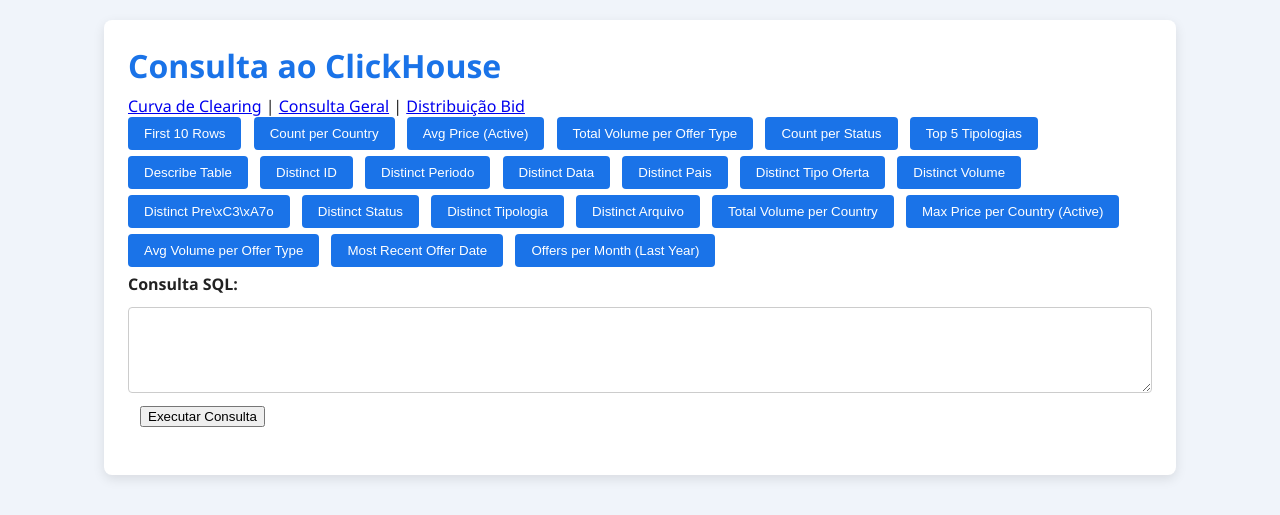
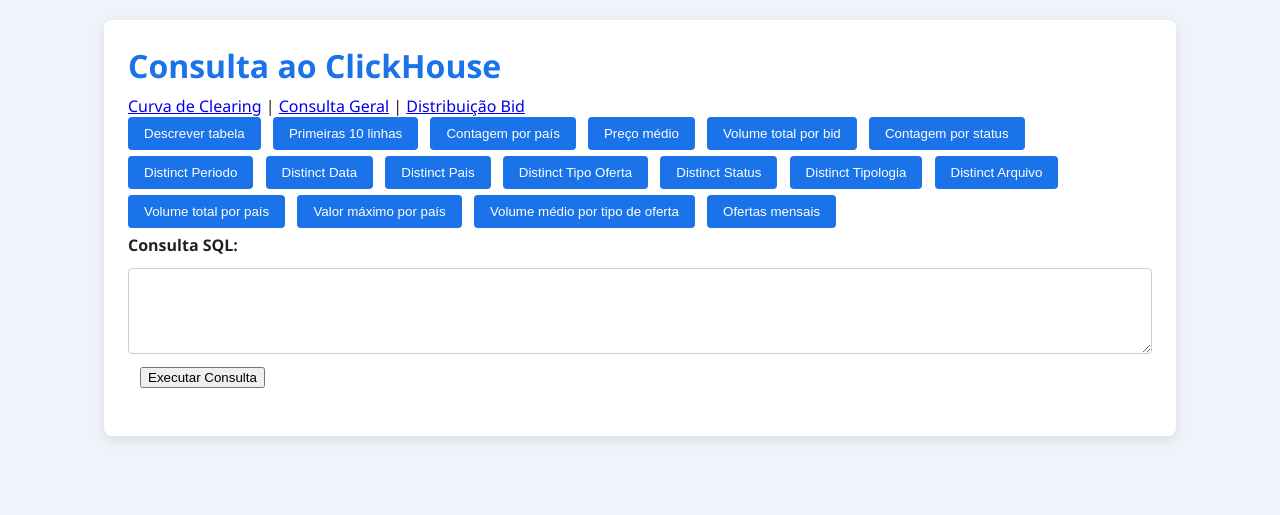
Before and after one commit to jeffersonpimenta/mibel-datalab, a PHP site: page / in a window 1280 px wide. Shown: the top 515 px of the page. Run offline with PHP 8.4, Linux system fonts and the light colour scheme.

Commit message:
Update index.php
Ajuste nas funcionalidades.

```diff
--- a/src/index.php
+++ b/src/index.php
@@ -15,28 +15,23 @@
     </nav>
 
     <div id="presetQueries">
-        <button type="button" onclick="setAndSubmit('SELECT * FROM default.ofertas LIMIT 10')">First 10 Rows</button>
-        <button type="button" onclick="setAndSubmit('SELECT pais, COUNT(*) AS cnt FROM default.ofertas GROUP BY pais ORDER BY cnt DESC')">Count per Country</button>
-        <button type="button" onclick="setAndSubmit('SELECT pais, AVG(preco) AS avg_price FROM default.ofertas WHERE status = \'O\' GROUP BY pais')">Avg Price (Active)</button>
-        <button type="button" onclick="setAndSubmit('SELECT tipo_oferta, SUM(volume) AS total_volume FROM default.ofertas GROUP BY tipo_oferta')">Total Volume per Offer Type</button>
-        <button type="button" onclick="setAndSubmit('SELECT status, COUNT(*) AS cnt FROM default.ofertas GROUP BY status ORDER BY cnt DESC')">Count per Status</button>
-        <button type="button" onclick="setAndSubmit('SELECT tipologia, COUNT(*) AS cnt FROM default.ofertas GROUP BY tipologia ORDER BY cnt DESC LIMIT 5')">Top 5 Tipologias</button>
-        <button type="button" onclick="setAndSubmit('DESCRIBE TABLE default.ofertas')">Describe Table</button>
-<button type="button" onclick="setAndSubmit('SELECT DISTINCT id FROM default.ofertas')">Distinct ID</button>
+	    <button type="button" onclick="setAndSubmit('DESCRIBE TABLE default.ofertas')">Descrever tabela</button>
+        <button type="button" onclick="setAndSubmit('SELECT * FROM default.ofertas LIMIT 10')">Primeiras 10 linhas</button>
+        <button type="button" onclick="setAndSubmit('SELECT pais, COUNT(*) AS cnt FROM default.ofertas GROUP BY pais ORDER BY cnt DESC')">Contagem por país</button>
+        <button type="button" onclick="setAndSubmit('SELECT pais, AVG(preco) AS avg_price FROM default.ofertas WHERE status = \'O\' GROUP BY pais')">Preço médio</button>
+        <button type="button" onclick="setAndSubmit('SELECT tipo_oferta, SUM(volume) AS total_volume FROM default.ofertas GROUP BY tipo_oferta')">Volume total por bid</button>
+        <button type="button" onclick="setAndSubmit('SELECT status, COUNT(*) AS cnt FROM default.ofertas GROUP BY status ORDER BY cnt DESC')">Contagem por status</button>
 		<button type="button" onclick="setAndSubmit('SELECT DISTINCT periodo FROM default.ofertas')">Distinct Periodo</button>
 		<button type="button" onclick="setAndSubmit('SELECT DISTINCT data FROM default.ofertas')">Distinct Data</button>
 		<button type="button" onclick="setAndSubmit('SELECT DISTINCT pais FROM default.ofertas')">Distinct Pais</button>
 		<button type=\"button\" onclick=\"setAndSubmit('SELECT DISTINCT tipo_oferta FROM default.ofertas')\">Distinct Tipo Oferta</button>
-<button type=\"button\" onclick=\"setAndSubmit('SELECT DISTINCT volume FROM default.ofertas')\">Distinct Volume</button>
-<button type=\"button\" onclick=\"setAndSubmit('SELECT DISTINCT preco FROM default.ofertas')\">Distinct Pre\xC3\xA7o</button>
 		<button type=\"button\" onclick=\"setAndSubmit('SELECT DISTINCT status FROM default.ofertas')\">Distinct Status</button>
 		<button type=\"button\" onclick=\"setAndSubmit('SELECT DISTINCT tipologia FROM default.ofertas')\">Distinct Tipologia</button>
 		<button type=\"button\" onclick=\"setAndSubmit('SELECT DISTINCT arquivo FROM default.ofertas')\">Distinct Arquivo</button>
-<button type=\"button\" onclick=\"setAndSubmit('SELECT pais, SUM(volume) AS total_volume FROM default.ofertas GROUP BY pais ORDER BY total_volume DESC')\">Total Volume per Country</button>
-<button type=\"button\" onclick=\"setAndSubmit('SELECT pais, MAX(preco) AS max_price FROM default.ofertas WHERE status = \'O\' GROUP BY pais ORDER BY max_price DESC')\">Max Price per Country (Active)</button>
-<button type=\"button\" onclick=\"setAndSubmit('SELECT tipo_oferta, AVG(volume) AS avg_volume FROM default.ofertas GROUP BY tipo_oferta')\">Avg Volume per Offer Type</button>
-<button type=\"button\" onclick=\"setAndSubmit('SELECT data FROM default.ofertas ORDER BY data DESC LIMIT 1')\">Most Recent Offer Date</button>
-<button type=\"button\" onclick=\"setAndSubmit('SELECT toYYYYMM(data) AS year_month, COUNT(*) AS cnt FROM default.ofertas GROUP BY year_month ORDER BY year_month DESC LIMIT 12')\">Offers per Month (Last Year)</button>
+		<button type=\"button\" onclick=\"setAndSubmit('SELECT pais, SUM(volume) AS total_volume FROM default.ofertas GROUP BY pais ORDER BY total_volume DESC')\">Volume total por país</button>
+		<button type=\"button\" onclick=\"setAndSubmit('SELECT pais, MAX(preco) AS max_price FROM default.ofertas WHERE status = \'O\' GROUP BY pais ORDER BY max_price DESC')\">Valor máximo por país</button>
+		<button type=\"button\" onclick=\"setAndSubmit('SELECT tipo_oferta, AVG(volume) AS avg_volume FROM default.ofertas GROUP BY tipo_oferta')\">Volume médio por tipo de oferta</button>
+		<button type=\"button\" onclick=\"setAndSubmit('SELECT toYYYYMM(data) AS year_month, COUNT(*) AS cnt FROM default.ofertas GROUP BY year_month ORDER BY year_month DESC LIMIT 12')\">Ofertas mensais</button>
     </div>
 
     <form id="queryForm">
```
Lines whose indentation alone changed are shown as unchanged.
